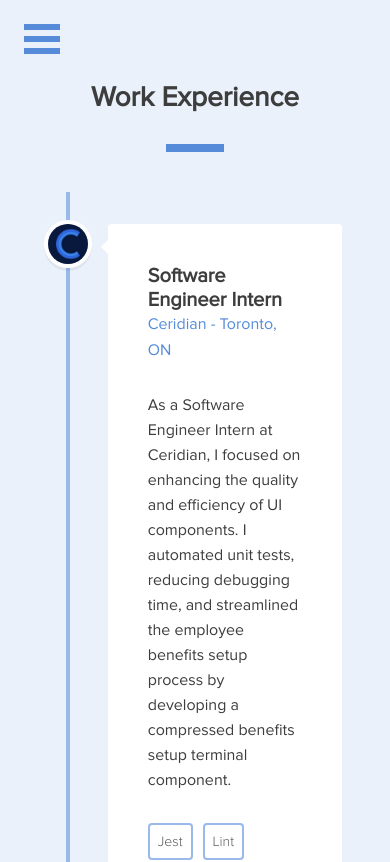
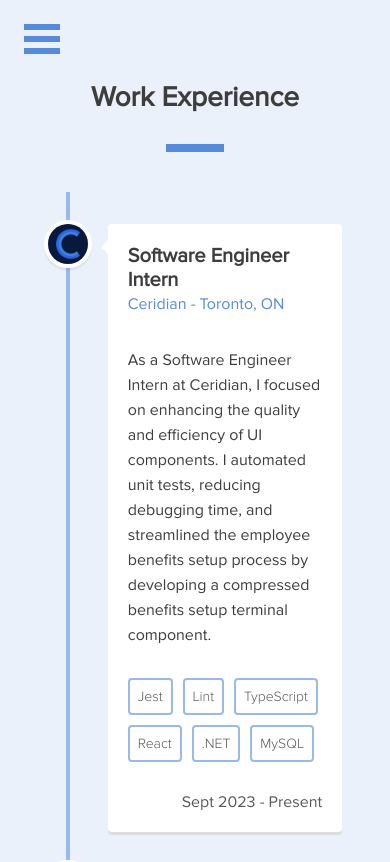
Before and after one commit to Andytule/andytule.github.io, a React (Create React App) app: page /work-experience in a window 390 px wide. Shown: the top 862 px of the page. Built offline with nearby package versions, Linux system fonts and the light colour scheme.

Commit message:
Updated mobile view

```diff
--- a/src/components/WorkExperienceCard/WorkExperienceCard.scss
+++ b/src/components/WorkExperienceCard/WorkExperienceCard.scss
@@ -1,7 +1,6 @@
 @import "../../App.scss";
 
 .work-experience-card {
-  // border: 1px solid red;
   color: $black-1;
   display: flex;
   flex-direction: column;
--- a/src/pages/WorkExperience/WorkExperience.scss
+++ b/src/pages/WorkExperience/WorkExperience.scss
@@ -11,6 +11,10 @@
     .vertical-timeline-element {
       &-content {
         padding: 40px;
+
+        @include mobile {
+          padding: 20px;
+        }
 
         h2 {
           color: $black-1;
```
